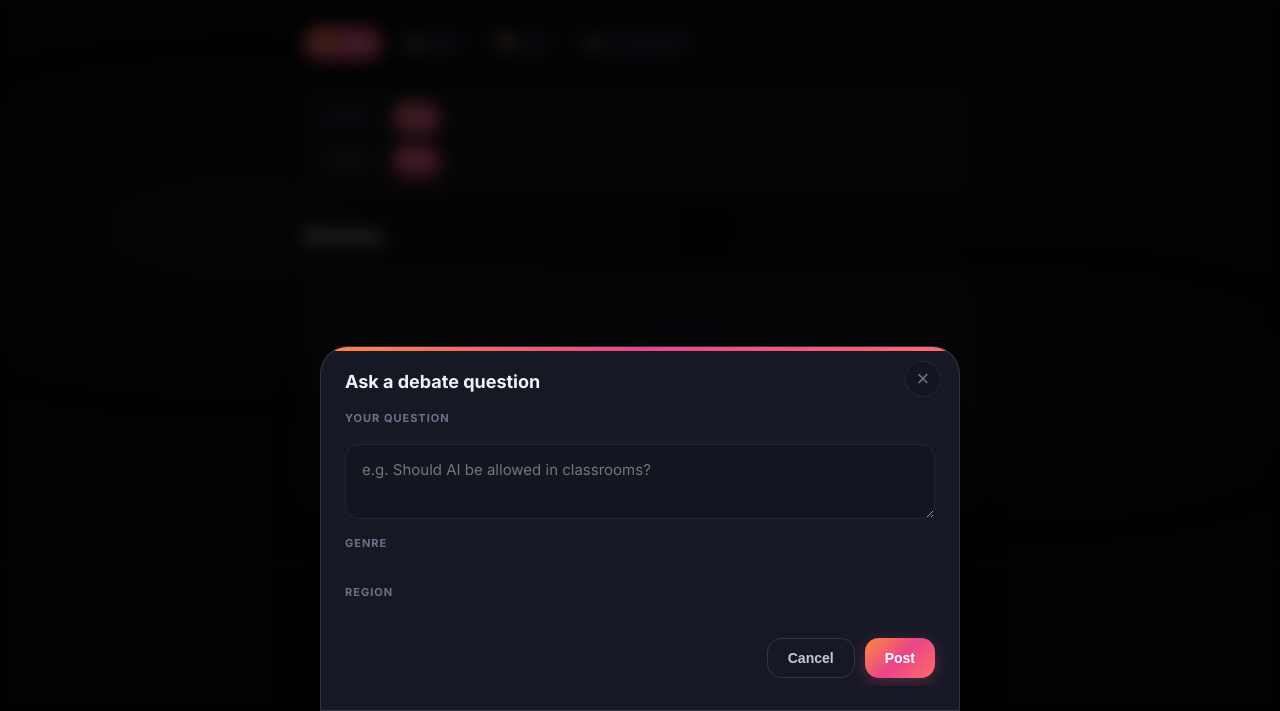
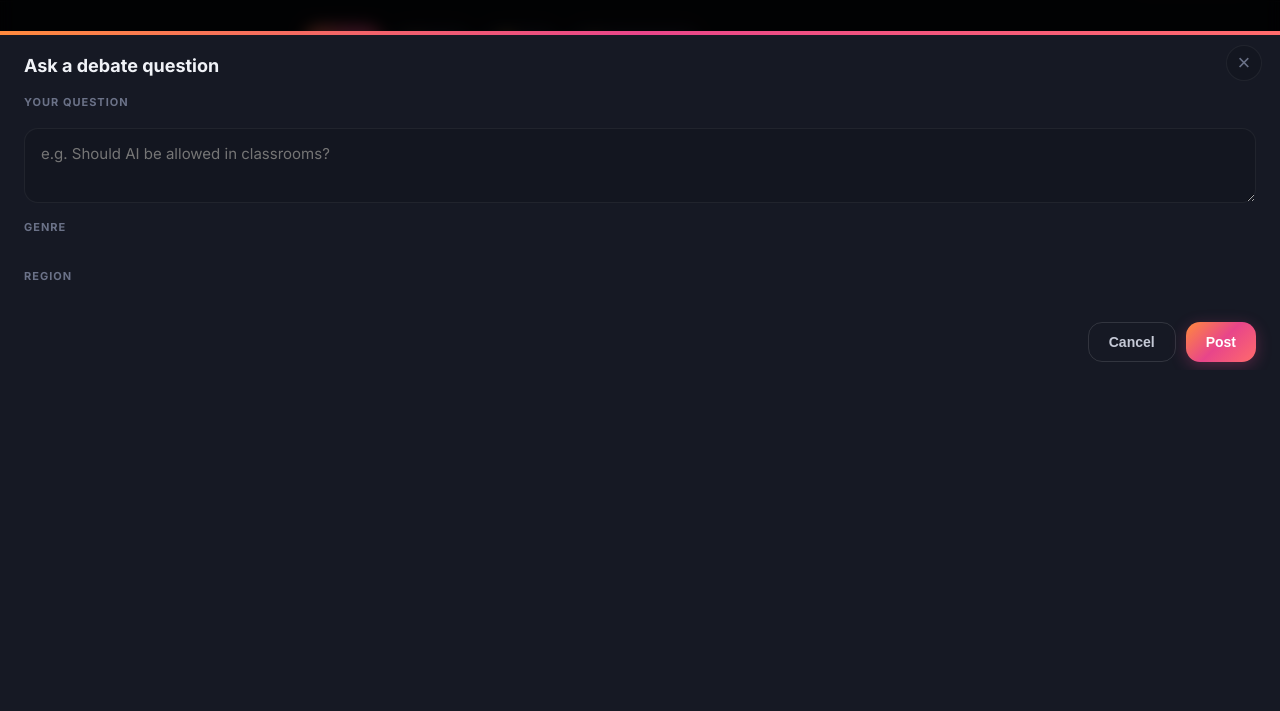
Before and after one commit to srijan1725J/evaad, a plain HTML site: page web-preview/index.html in a window 1280 px wide. Both pictures are taken after a click on the button "+ New debate". Shown: the part 89-800 px from the top of the page. Drawn offline with Linux system fonts and the light colour scheme; no server answers.

Commit message:
Refactor modal-card styles for full-width display
Updated modal-card styles to remove borders and adjust dimensions.

```diff
--- a/web-preview/styles.css
+++ b/web-preview/styles.css
@@ -539,16 +539,17 @@ main {
 
 .modal-card {
 background: var(--card-solid);
-  border: 1px solid var(--border-strong);
-  border-radius: var(--radius-xl) var(--radius-xl) 0 0;
+border: none;
+border-radius: 0;
 width: 100%;
-  max-width: 640px;
-  max-height: 92vh;
+height: 100%;
+max-width: none;
+max-height: none;
 display: flex;
 flex-direction: column;
 position: relative;
 animation: slideUp 0.4s cubic-bezier(0.16, 1, 0.3, 1);
-  box-shadow: var(--shadow-lg);
+box-shadow: none;
 overflow: hidden;
 }
 
```
Lines whose indentation alone changed are shown as unchanged.
